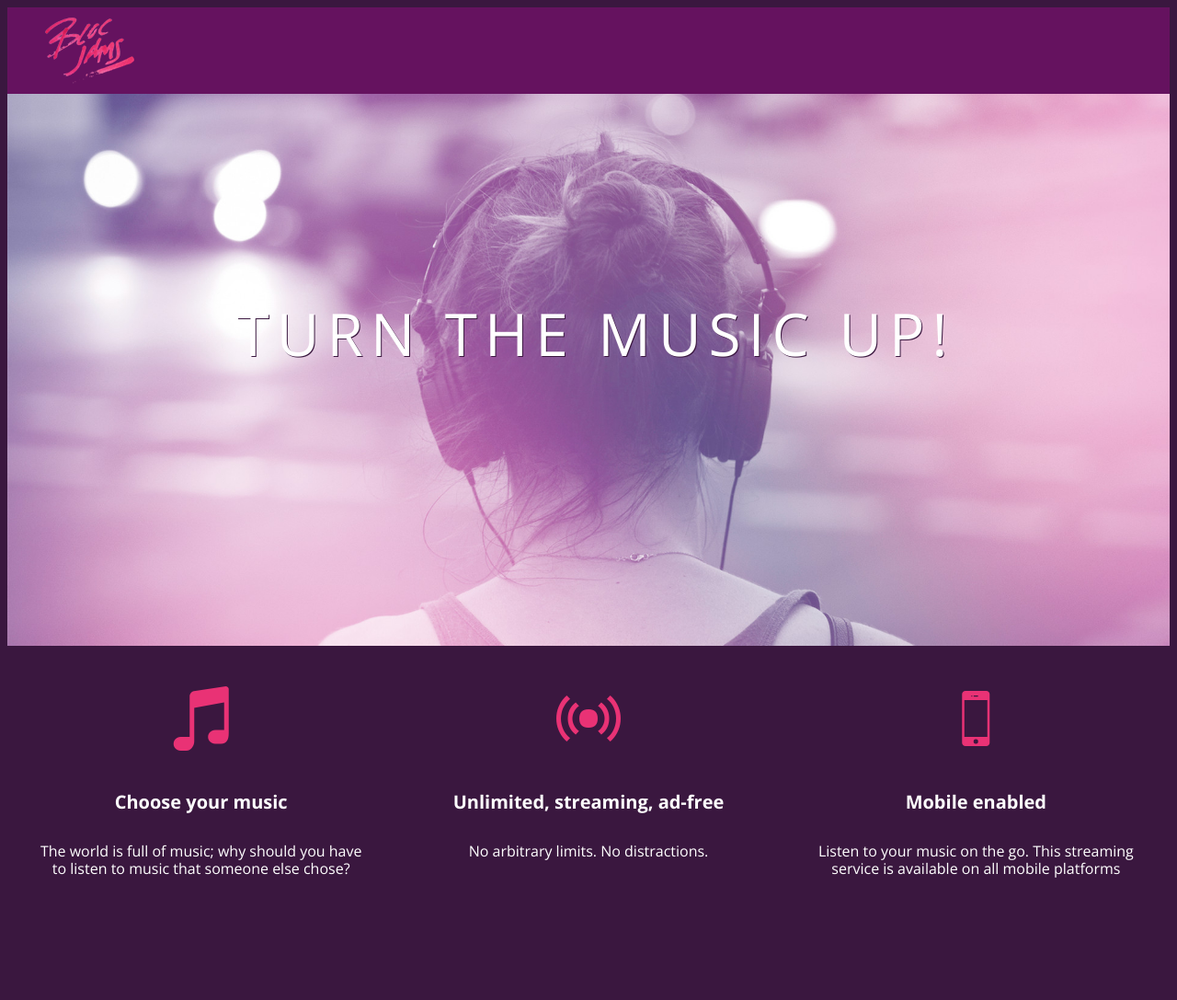
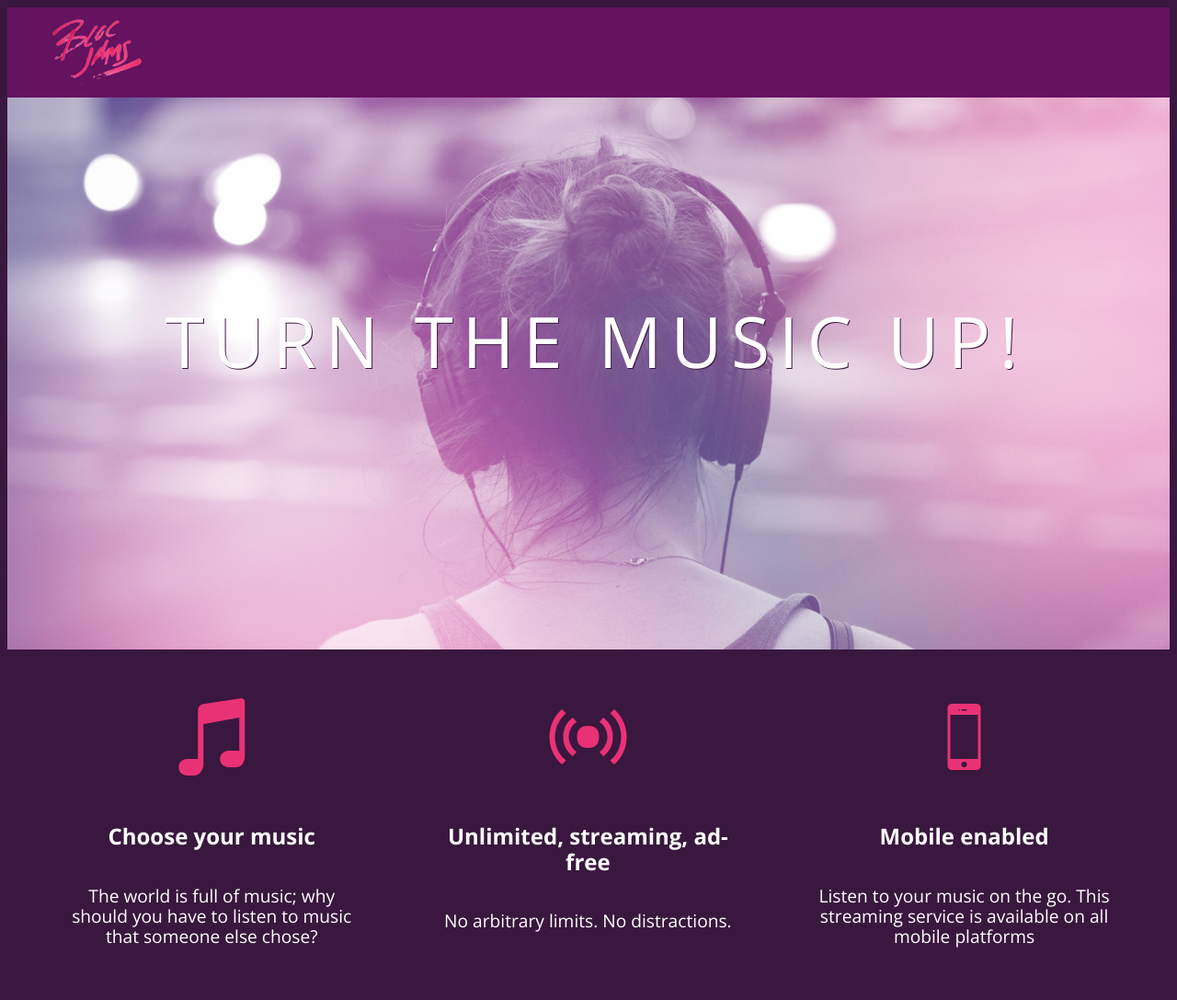
Before and after one commit to npratt0826/U-Beats, a plain HTML site: page index.html in a window 1280 px wide. Shown: the whole page at 92% size. Before the commit the page ends 1001 px from the top, so only its background shows below. Drawn offline with nearby package versions, Linux system fonts and the light colour scheme.

Commit message:
Checkpoint 4 responsiveness: completed

```diff
--- a/index.html
+++ b/index.html
@@ -2,10 +2,13 @@
 <html>
     <head>
         <title>Bloc Jams</title>
+        <meta name="viewport" content="width=device-width, initial-scale=1">
         <link rel="stylesheet" type="text/css" href="http://fonts.googleapis.com/css?family=Open+Sans:400,800,600,700,300">
         <link rel="stylesheet" type="text/css" href="http://code.ionicframework.com/ionicons/2.0.1/css/ionicons.min.css">
         <link rel="stylesheet" type="text/css" href="styles/normalize.css">
         <link rel="stylesheet" type="text/css" href="styles/main.css">
+        <link rel="stylesheet" type="text/css" href="styles/landing.css">
+
     </head>
     <body class="landing">
             <nav class="navbar">
@@ -15,18 +18,18 @@
             <h1 class="hero-title">Turn the music up!</h1>
 
         </section>
-        <section class="selling-points">
-            <div class="point">
+        <section class="selling-points container">
+            <div class="point column third">
                 <span class="ion-music-note"></span>
                 <h5 class="point-title">Choose your music</h5>
                 <p class="point-description">The world is full of music; why should you have to listen to music that someone else chose?</p>
             </div>
-            <div class="point">
+            <div class="point column third">
                 <span class="ion-radio-waves"></span>
                 <h5 class="point-title">Unlimited, streaming, ad-free</h5>
                 <p class="point-description">No arbitrary limits. No distractions.</p>
             </div>
-            <div class="point">
+            <div class="point column third">
                 <span class="ion-iphone"></span>
                 <h5 class="point-title">Mobile enabled</h5>
                 <p class="point-description">Listen to your music on the go. This streaming service is available on all mobile platforms</p>
--- /dev/null
+++ b/styles/landing.css
@@ -0,0 +1,52 @@
+body.landing {
+    background-color: rgb(58,23,63);
+}
+
+.hero-content {
+    positive: relative;
+    min-height: 600px;
+    background-image: url(../assets/images/bloc_jams_bg.jpg);
+    background-repeat: no-repeat;
+    background-position: center center;
+    background-size: cover;
+}
+.hero-content .hero-title {
+    position: absolute;
+    top: 40%;
+    -webkit-transform: translateY(-50%);
+    -moz-transform: translateY(-50%);
+    -ms-transform: translateY(-50%);
+    transform: translateY(-50%);
+    width: 100%;
+    text-align: center;
+    font-size: 4rem;
+    font-weight: 300;
+    text-transform: uppercase;
+    letter-spacing: .5rem;
+    text-shadow: 1px 1px 0px rgb(58,23,63);
+
+}
+
+.selling-points {
+    position: relative;
+
+}
+
+.point {
+    position: relative;
+    padding: 2rem;
+    text-align: center;
+}
+
+.point .point-title {
+    font-size: 1.25rem;
+
+}
+
+.ion-music-note,
+.ion-radio-waves,
+.ion-iphone {
+    color: rgb(233,50,117);
+    font-size: 5rem;
+
+}
--- a/styles/main.css
+++ b/styles/main.css
@@ -1,3 +1,9 @@
+ *, *::before, *::after {
+     -moz-box-sizing: border-box;
+     -webkit-box-sizing: border-box;
+     box-sizing: border-box;
+}
+
 html {
     height: 100%;
     font-size: 100%
@@ -24,58 +30,31 @@ body.landing {
     left: 2rem;
 }
 
-.hero-content {
-    positive: relative;
-    min-height: 600px;
-    background-image: url(../assets/images/bloc_jams_bg.jpg);
-    background-repeat: no-repeat;
-    background-position: center center;
-    background-size: cover;
-}
-.hero-content .hero-title {
-    position: absolute;
-    top: 40%;
-    -webkit-transform: translateY(-50%);
-    -moz-transform: translateY(-50%);
-    -ms-transform: translateY(-50%);
-    transform: translateY(-50%);
-    width: 100%;
-    text-align: center;
-    font-size: 4rem;
-    font-weight: 300;
-    text-transform: uppercase;
-    letter-spacing: .5rem;
-    text-shadow: 1px 1px 0px rgb(58,23,63);
-
-}
-.selling-points {
-    position: relative;
-    display: table;
-    width: 100%;
-    -webkit-box-sizing: border-box;
-    -moz-box-sizing: border-box;
-    box-sizing: border-box;
+.container {
+    margin: 0 auto;
+    max-width: 64rem;
 }
 
-.point {
-    display: table-cell;
-    position: relative;
-    width: 33.3%;
-    padding: 2rem;
-    text-align: center;
 
+@media (min-width: 640px) {
+    html {font-size: 112%; }
+}
+.column {
+    float: left;
+    padding-left: 1rem;
+    padding-right: 1rem;
 
 }
 
-.point .point-title {
-    font-size: 1.25rem;
+.column.full { width: 100%}
+.column.two-thirds { width: 66.7%}
+.column.half { width: 50%}
+.column.third { width: 33.3%}
+.column.fourth { width: 25%;}
+.column.flow-opposite { float: right;}
+
+
+@media (min-width: 1024px){
+    html{font-size: 120%;}
 
 }
-
-.ion-music-note,
-.ion-radio-waves,
-.ion-iphone {
-    color: rgb(233,50,117);
-    font-size: 5rem;
-
-}
```
